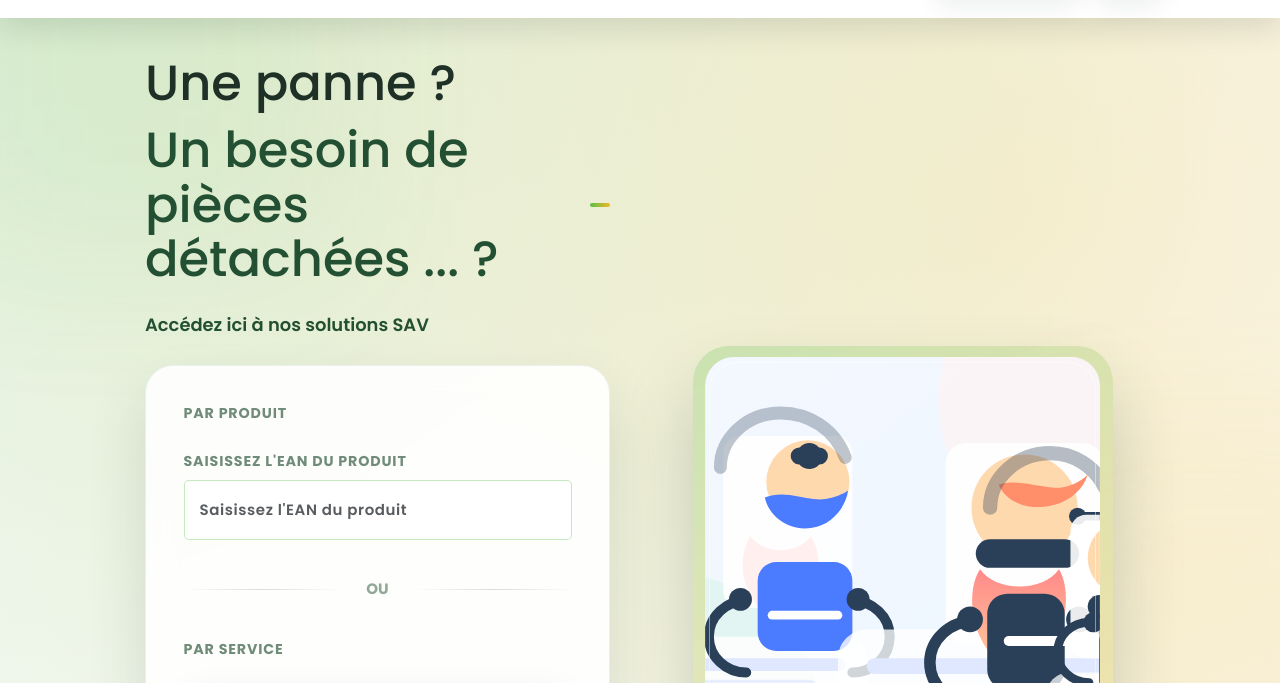
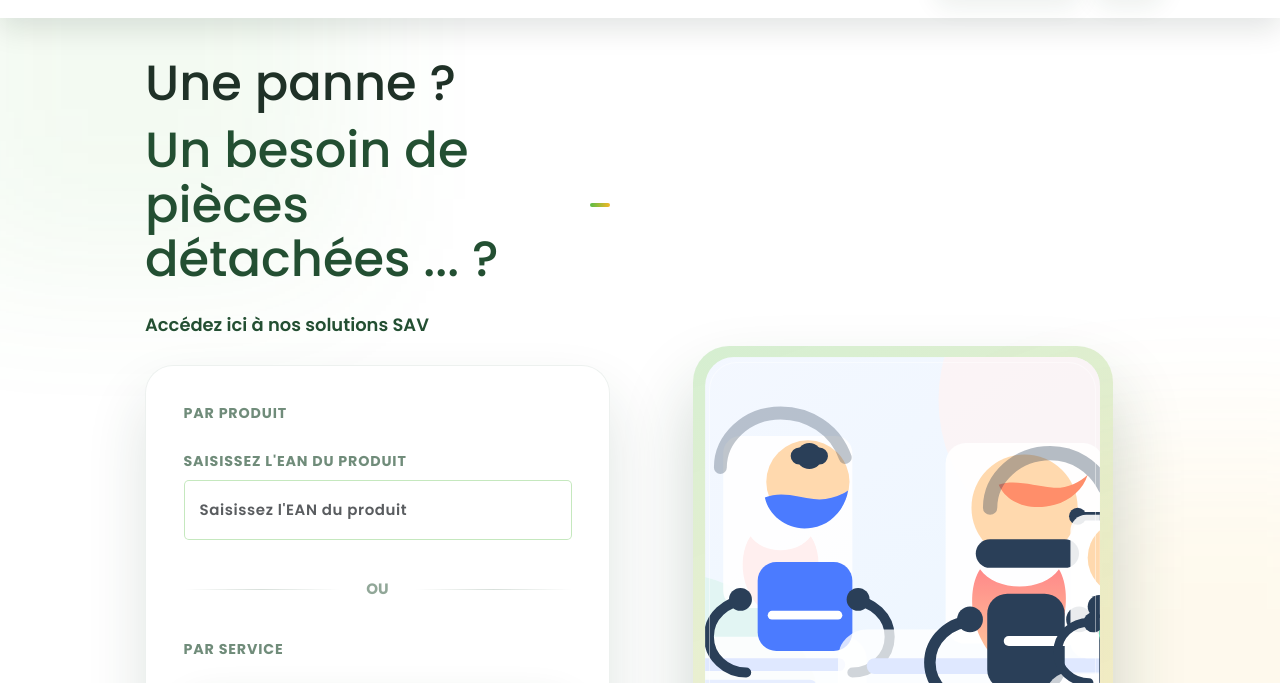
Before and after one commit to arigoldy/test_codex, a plain HTML site: page index.html in a window 1280 px wide. Shown: the part 66-749 px from the top of the page. Drawn offline with nearby package versions, Linux system fonts and the light colour scheme.

Commit message:
Update styles.css

```diff
--- a/styles.css
+++ b/styles.css
@@ -21,9 +21,7 @@
 body {
   margin: 0;
   font-family: "Poppins", "Segoe UI", sans-serif;
-  background: radial-gradient(circle at top left, rgba(89, 190, 71, 0.15), transparent 55%),
-    radial-gradient(circle at 80% 15%, rgba(245, 183, 38, 0.18), transparent 60%),
-    linear-gradient(160deg, var(--bg-gradient-start), var(--bg-gradient-end));
+  background: #FFF;
   color: var(--primary-text);
   min-height: 100vh;
   position: relative;
```
